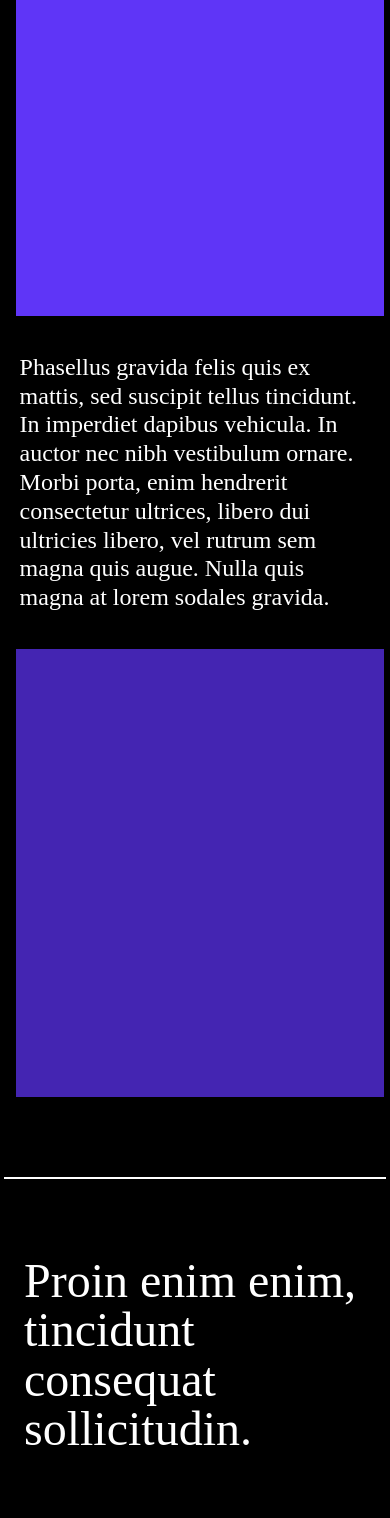
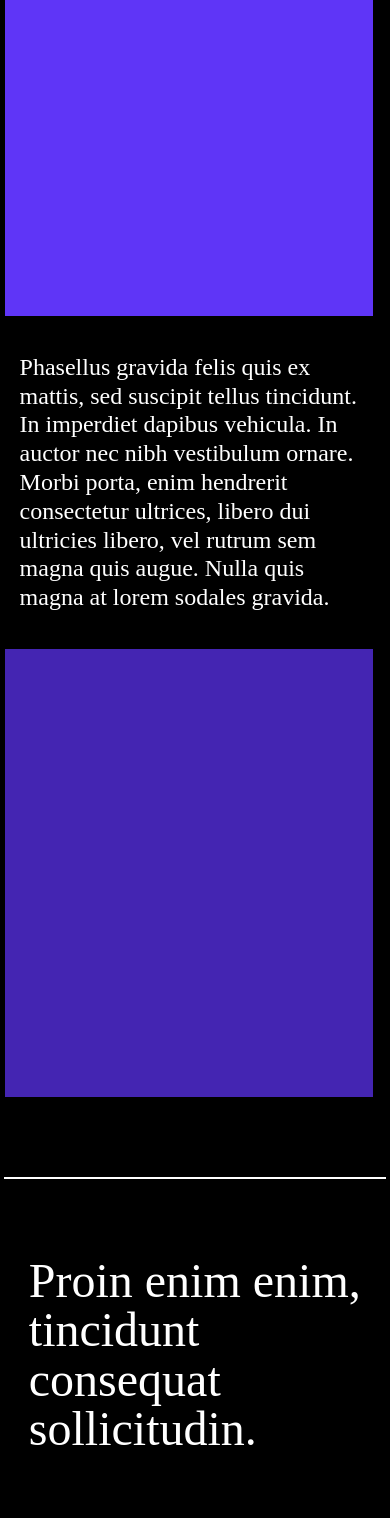
Before and after one commit to KaiyuWei/brink-page, a Next.js app: page / in a window 390 px wide. Shown: the part 2993-4511 px from the top of the page. Built offline with nearby package versions, Linux system fonts and the light colour scheme.

Commit message:
adjusted margin in section 3 for mobile media

```diff
--- a/app/components/section3/section3.module.css
+++ b/app/components/section3/section3.module.css
@@ -77,14 +77,11 @@
 /* for tablet window */
 @media (min-width: 600px) and (max-width: 1199px) {
   /* justify both of the placeholders in center*/
+  .moveRightContainer,
   .moveLeftContainer {
     justify-content: center;
-    margin-right: 0;
-  }
-
-  .moveRightContainer {
-    justify-content: center;
-    margin-left: 0;
+    margin-left: 0.3rem;
+    margin-right: 0.3rem;
   }
 
   .flexItem {
@@ -103,6 +100,19 @@
     justify-content: center;
   }
 
+  .moveLeftContainer,
+  .moveRightContainer {
+    width: 100%;
+    margin-left: 0.3rem;
+    margin-right: 0.3rem;
+  }
+
+  .flexItem {
+    margin-left: 0.3rem;
+    margin-right: 0.3rem;
+  }
+
+  /* make header and footer narrower*/
   #sectionThreeFooter,
   #sectionThreeHeader {
     height: 4rem;
--- a/app/components/section4/section4.module.css
+++ b/app/components/section4/section4.module.css
@@ -59,7 +59,7 @@
   .flexItem,
   .flexText {
     width: 100%;
-    margin-left: 0rem;
-    margin-right: 0rem;
+    margin-left: 0.3rem;
+    margin-right: 0.3rem;
   }
 }
```
